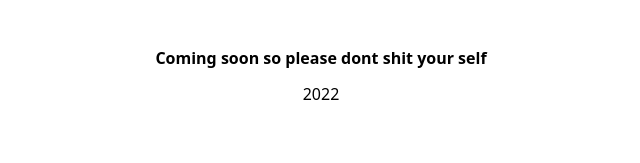
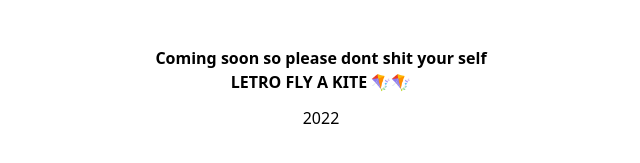
Before and after one commit to Jameshel/letrome, a plain HTML site: page index.html in a window 1280 px wide. Shown: the part 367-530 px from the top of the page, without its empty margins (319-959 px from the left). Drawn offline with nearby package versions, Linux system fonts and the light colour scheme.

Commit message:
Create index.html

```diff
--- a/index.html
+++ b/index.html
@@ -14,6 +14,7 @@
            <img src="logo.svg">
            <div class="mt-10 flex flex-col text-center w-full pt-6">
                <span class="font-semibold">Coming soon so please dont shit your self</span>
+                  <span class="font-semibold">  LETRO FLY A KITE 🪁🪁</span>
                <span class="font-semidbold pt-3">2022</span>
            </div>
        </div>
```
